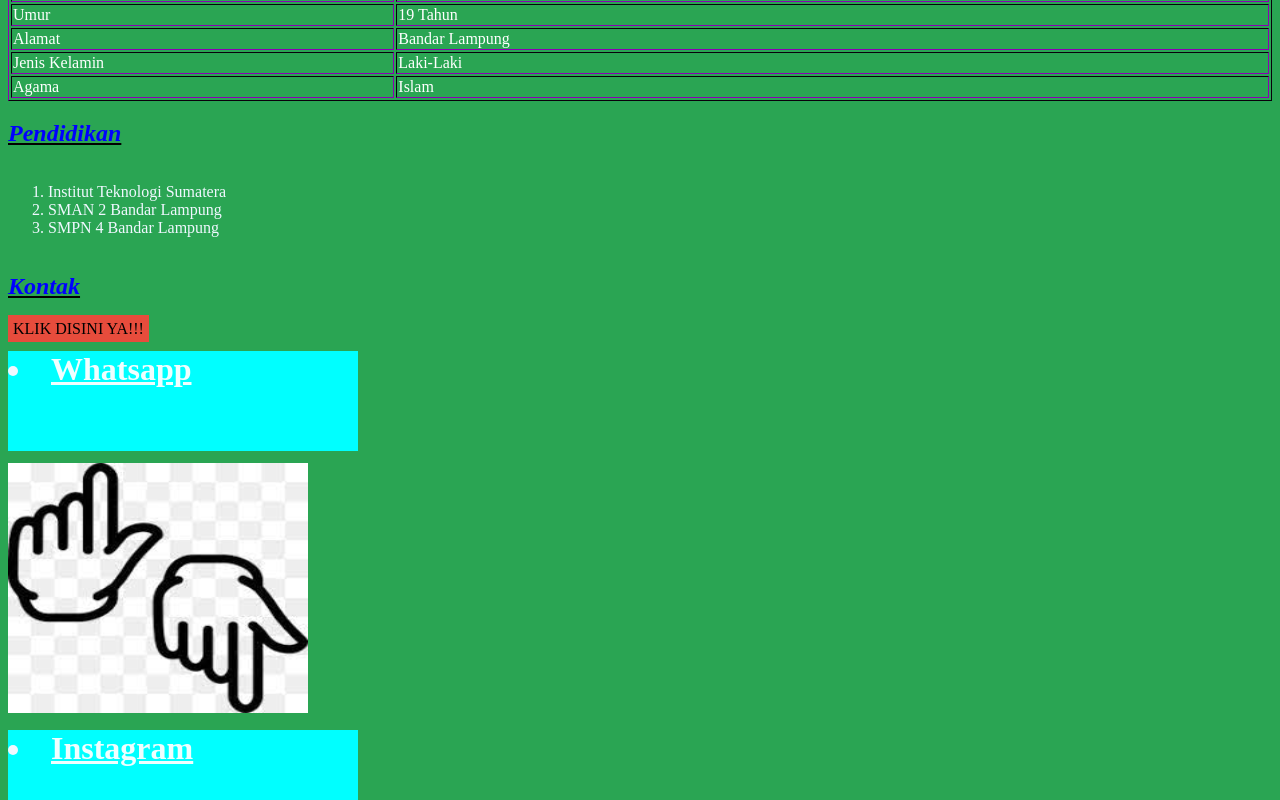
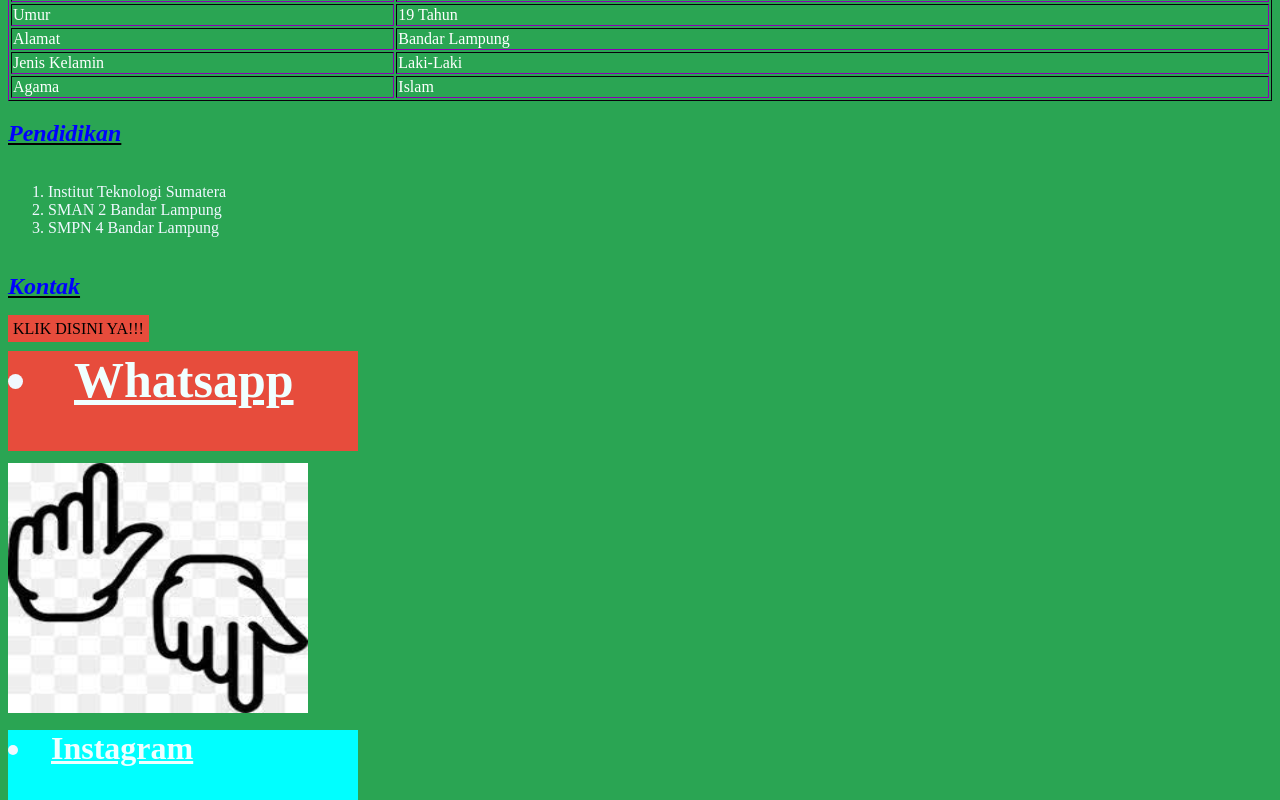
Before and after one commit to shrinedemon/portofolio, a plain HTML site: page index.html in a window 1280 px wide. In both pictures the pointer is over the element "Whatsapp". Shown: the part 674-1474 px from the top of the page. Drawn offline with Linux system fonts and the light colour scheme.

Commit message:
Add files via upload

```diff
--- a/style.css
+++ b/style.css
@@ -71,3 +71,8 @@ hover{
     opacity: 0;
     transition: opacity 0.5s ease-in-out;
 }
+.items:hover{
+        background-color: #e74c3c;
+        font-size: 50px;
+        transition-duration: 2s;
+}
```
